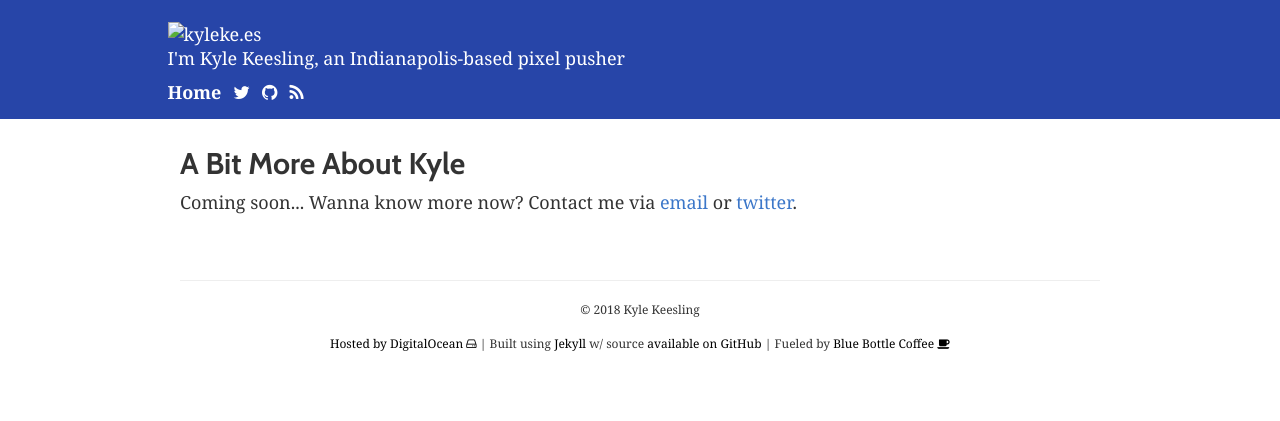
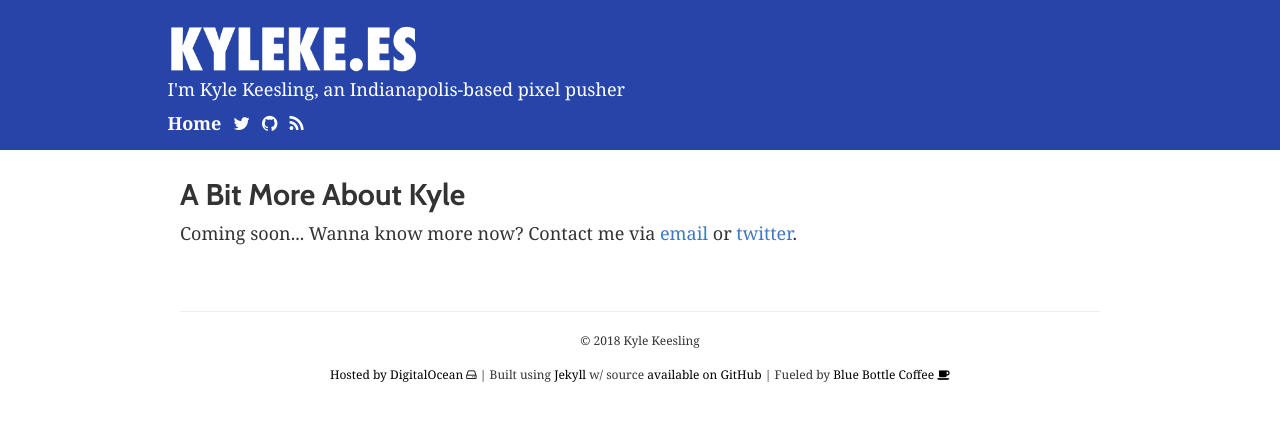
Before and after one commit to kylekeesling/kylekees, a Jekyll site: the page built from about/index.html, in a window 1280 px wide. Shown: the top 421 px of the page. Built offline with Jekyll 4.4.1, drawn with Linux system fonts in a browser that asks for light colours; nearby versions of some CDN libraries; some web fonts are replaced; comment, search, counter and statistics services are not loaded.

Commit message:
:bug: fixes bug in header image
image was broken on all pages other than the home page

```diff
--- a/_includes/header.html
+++ b/_includes/header.html
@@ -64,7 +64,7 @@
       <div class="row">
         <div class="col-md-10 col-md-offset-1">
           <a href="/">
-            <img src="images/logo.png" width="250" alt="kyleke.es">
+            <img src="/images/logo.png" width="250" alt="kyleke.es">
           </a>
           <div style="white-space: nowrap;">I'm Kyle Keesling, <wbr>an Indianapolis-based pixel pusher</div>
 
```
Also changed, not shown: 1 other file.
